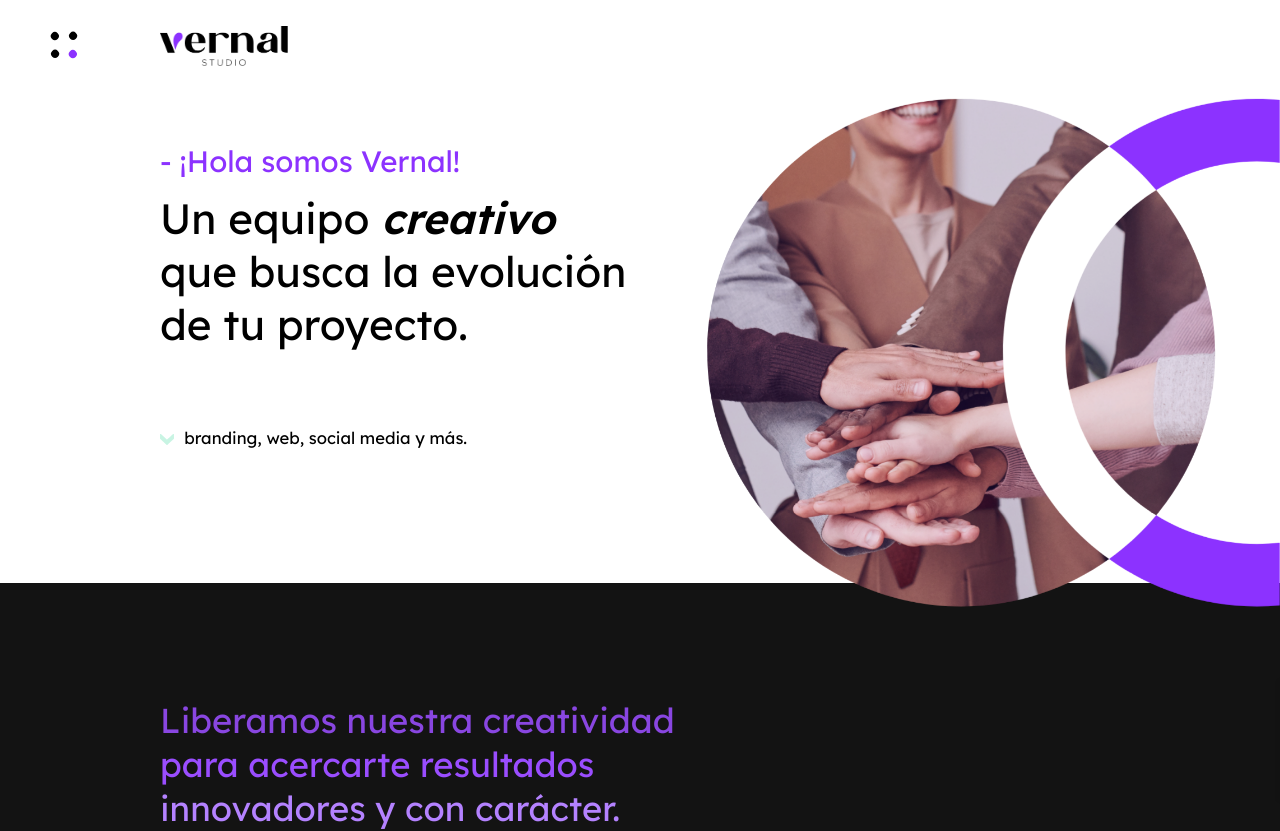
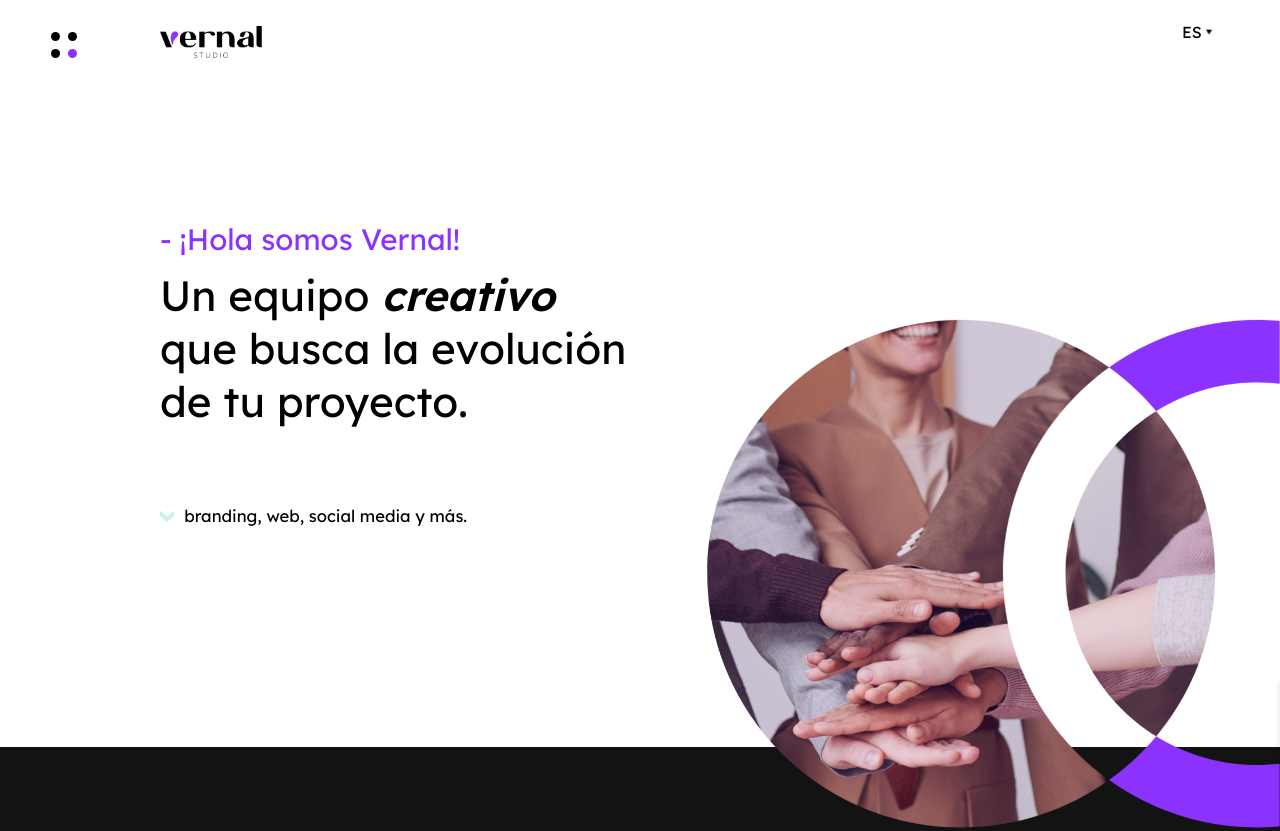
Before and after one commit to vitto-tezza/vernal-studio, a React (Create React App) app: page / in a window 1280 px wide. Shown: the top 831 px of the page. Built offline with nearby package versions, Linux system fonts and the light colour scheme.

Commit message:
correcciones grales y animacion creative process

```diff
--- a/src/components/AboutUs/AboutUs.css
+++ b/src/components/AboutUs/AboutUs.css
@@ -128,6 +128,7 @@
 @media screen and (min-width: 767px) {
   .AboutUs-Container {
     width: 80%;
+    padding-bottom: 5vw;
   }
 
   .AboutUs-Subcontainer {
@@ -217,7 +218,7 @@
   }
 
   .Circle-1 {
-    top: 24vw;
+    top: 20vw;
     width: 30vw;
     height: 30vw;
     left: 45%;
--- a/src/components/CreativeProcess/CreativeProcess.css
+++ b/src/components/CreativeProcess/CreativeProcess.css
@@ -121,7 +121,6 @@
 
 .Background-Image-Container-Desktop {
   display: none;
-  border: 2px solid red;
 }
 
 @media screen and (min-width: 767px) {
@@ -152,10 +151,17 @@
     width: 34vw;
     bottom: 0;
     right: 0;
+    opacity: 1;
+    transition: 2s;
     flex-direction: row;
     flex-wrap: wrap;
     justify-content: space-between;
     margin-right: 15%;
+    will-change: opacity;
+  }
+
+  .CreativeProcess-Container.CreativeProcess-Scroll {
+    opacity: 0;
   }
 
   .CreativeProcess-Box {
@@ -251,16 +257,23 @@
   .Background-Image-Container-Desktop {
     position: absolute;
     display: flex;
-    bottom: -5vw;
+    bottom: 5vw;
     margin-left: 0;
     width: 40%;
     overflow: hidden;
+    transition: 1s;
+    will-change: margin;
+  }
+
+  .Background-Image-Container-Desktop.CreativeProcess-Scroll {
+    margin-left: -10vw;
   }
 
   .Background-Image-Desktop1 {
     margin: 0;
-    width: 55%;
+    width: 22vw;
     margin-left: -30%;
+    z-index: 3;
   }
 
   .Background-Image-Desktop2 {
@@ -276,27 +289,32 @@
   }
 
   .Circle-One {
-    width: 27.8vw;
-    height: 27.8vw;
+    width: 27.6vw;
+    height: 27.6vw;
     border-radius: 200vw;
     display: flex;
     position: absolute;
     overflow: hidden;
-    transform: translateX(4.1vw) translateY(0.6vw);
+    transform: translateX(4.3vw) translateY(0.835vw);
   }
   .Circle-Two {
-    width: 22vw;
-    height: 22vw;
+    width: 20.9vw;
+    height: 20.9vw;
     background-color: #c09bfc;
     border-radius: 200vw;
     display: flex;
     position: absolute;
     z-index: 2;
-    transform: translateX(-14.4vw) translateY(3.2vw);
-    transition: 0.5s;
+    transform: translateX(-12.6vw) translateY(3.4vw);
+    transition: 1s;
+    will-change: transform;
   }
 
+  .Background-Image-Container-Desktop.CreativeProcess-Scroll .Circle-Two {
+    transform: translateX(-12.8vw) translateY(3.5vw) scale(1.55);
+  }
+  /*
   .Background-Image-Container-Desktop:hover .Circle-Two {
-    transform: translateX(-14.4vw) translateY(3.2vw) scale(1.38);
-  }
+
+  } */
 }
--- a/src/components/CreativeProcess/CreativeProcess.js
+++ b/src/components/CreativeProcess/CreativeProcess.js
@@ -12,7 +12,7 @@ const creativeProcess = () => {
         </p>
         <h6 className="CreativeProcess-Title">Design Thinking</h6>
       </div>
-      <div className="CreativeProcess-Container">
+      <div className="CreativeProcess-Container animate CreativeProcess-Scroll">
         <div className="CreativeProcess-Box">
           <div className="CreativeProcess-Box-Icon">
             <figure
@@ -83,7 +83,7 @@ const creativeProcess = () => {
           </p>
         </div>
       </div>
-      <div className="Background-Image-Container-Desktop">
+      <div className="Background-Image-Container-Desktop animate CreativeProcess-Scroll">
         <img
           className="Background-Image-Desktop1"
           src={Background1}
--- a/src/components/Hero/Hero.css
+++ b/src/components/Hero/Hero.css
@@ -44,13 +44,20 @@
 .Hero-Background-Image {
   position: absolute;
   right: 0;
-  top: 108.8vw;
+  /* top: 108.8vw; */
   z-index: 1;
   width: 95%;
 }
 @media screen and (min-width: 1199px) {
   .Hero {
-    padding: 6vw 0 10.5vw;
+    height: 100vh;
+    min-height: 50vw;
+    max-height: 58.33vw;
+    /* max-height: ; */
+    /* padding: 6vw 0 10.5vw; */
+    padding: 0 0;
+    display: flex;
+    align-items: center;
   }
   .hero-redes {
     display: flex;
@@ -61,7 +68,8 @@
     margin-left: 3.5%;
     width: 3vw;
     height: 9vw;
-    top: 15vw;
+    /* top: 15vw; */
+    margin-top: -3vw;
     position: absolute;
   }
   .hero-redes-container {
@@ -148,7 +156,7 @@
 
   .Hero-Background-Image {
     width: 45%;
+    bottom: -5vw;
     right: 0;
-    top: 6.68vw;
   }
 }
--- a/src/components/NavBar/NavBar.css
+++ b/src/components/NavBar/NavBar.css
@@ -114,6 +114,11 @@
 
   position: relative;
 }
+
+.language-button-desktop {
+  display: none;
+}
+
 .language-button {
   width: 13vw;
   color: #ffffff;
@@ -259,6 +264,9 @@
 @media screen and (min-width: 1199px) {
   .container-NavBar {
     padding-top: 0;
+    position: absolute;
+    width: 100%;
+    padding-bottom: 1vw;
   }
   .menu-nav {
     width: 80%;
@@ -278,62 +286,81 @@
   }
 
   .menu-button-span {
-    height: 3.5vw;
+    height: 2.5vw;
   }
 
   .menu-button-1 {
     width: 0.6vw;
-
-    transform: rotateZ(-45deg) translateY(-0.1vw) translateX(1vw);
+    transform: rotateZ(-45deg) translateY(0.2vw) translateX(0.69vw);
   }
 
   .menu-button-2 {
     width: 0.6vw;
-
-    transform: rotateZ(45deg) translateY(-0.1vw) translateX(-1vw);
+    transform: rotateZ(45deg) translateY(0.2vw) translateX(-0.68vw);
   }
   .menu-button-3 {
     width: 0.6vw;
-    transform: rotateZ(45deg) translateY(0.1vw) translateX(1vw);
+
+    transform: rotateZ(45deg) translateY(-0.2vw) translateX(0.68vw);
   }
   .menu-button-4 {
     width: 0.6vw;
-    transform: rotateZ(-45deg) translateY(0.1vw) translateX(-1vw);
+    transform: rotateZ(-45deg) translateY(-0.2vw) translateX(-0.68vw);
   }
 
   .menu-button-span.menu-button-1.menuButtonIsActive {
-    width: 0.6vw;
-    height: 0.6vw;
+    width: 0.7vw;
+    height: 0.7vw;
     transform: rotateZ(45deg) translateY(0) translateX(0);
   }
 
   .menu-button-span.menu-button-2.menuButtonIsActive {
-    width: 0.6vw;
-    height: 0.6vw;
+    width: 0.7vw;
+    height: 0.7vw;
     transform: rotateZ(-45deg) translateY(0) translateX(0);
   }
 
   .menu-button-span.menu-button-3.menuButtonIsActive {
-    width: 0.6vw;
-    height: 0.6vw;
+    width: 0.7vw;
+    height: 0.7vw;
     transform: rotateZ(-45deg) translateY(0) translateX(0);
   }
 
   .menu-button-span.menu-button-4.menuButtonIsActive {
-    width: 0.6vw;
-    height: 0.6vw;
+    width: 0.7vw;
+    height: 0.7vw;
     transform: rotateZ(45deg) translateY(0) translateX(0);
   }
 
   .logo {
     margin: 0 0 0 12.5%;
-    width: 10vw;
+    width: 8vw;
   }
 
   .logo-vernal {
-    width: 10vw;
+    width: 100%;
     margin: 2vw 0 0;
   }
+
+  .language-button-desktop {
+    display: flex;
+    color: #000;
+    position: absolute;
+    right: 5%;
+    top: 1.5vw;
+    width: 3vw;
+    display: flex;
+    justify-content: space-evenly;
+    align-items: center;
+    height: 2vw;
+    cursor: pointer;
+  }
+
+  .language-button-desktop-img {
+    width: 0.45vw;
+    transform: rotateZ(90deg);
+  }
+
   .Desplegable {
     width: 75%;
     margin-left: -75%;
@@ -365,7 +392,7 @@
   }
   .menu-li {
     margin: 1.5vw 0;
-    font-size: 3.5vw;
+    font-size: 3.7vw;
   }
   .menu-checkbox {
     margin-right: 2vw;
@@ -381,11 +408,12 @@
     height: 100%;
     padding: 0;
     z-index: 6;
+    justify-content: center;
     border-bottom: none;
     background-image: url(../../utils/images/desplegable-wsp.svg);
     background-size: 23%;
     background-repeat: no-repeat;
-    background-position: right center;
+    background-position: 98% center;
   }
 
   .txt-desplegable:hover .txt-desplegable-tel {
@@ -406,20 +434,20 @@
   }
 
   .txt-desplegable-1 {
-    font-size: 1vw;
+    font-size: 0.9vw;
     width: 70%;
     z-index: 6;
     text-align: end;
   }
   .txt-desplegable-2 {
-    font-size: 1vw;
+    font-size: 0.9vw;
     width: 70%;
     text-align: end;
 
     font-weight: 200;
   }
   .txt-desplegable-tel {
-    font-size: 1vw;
+    font-size: 0.9vw;
     width: 70%;
     text-align: end;
 
--- a/src/components/NavBar/NavBar.js
+++ b/src/components/NavBar/NavBar.js
@@ -5,6 +5,7 @@ import "./NavBar.css";
 import logoVernalWhite from "../../utils/images/logo-vernal-white.png";
 import logoVernalBlack from "../../utils/images/logo-vernal-black.png";
 import languageArrow from "../../utils/images/header-languagearrow.png";
+import languageArrowD from "../../utils/images/header-languagearrowd.png";
 
 function NavBar() {
   const [menu, setMenu] = useState(false);
@@ -46,6 +47,14 @@ function NavBar() {
 
       <div className="logo">
         <img className="logo-vernal" src={logoVernalWhite} alt="logo"></img>
+      </div>
+      <div className="language-button-desktop" id="language-button-desktop">
+        ES{" "}
+        <img
+          className="language-button-desktop-img"
+          src={languageArrowD}
+          alt="language-selector"
+        ></img>
       </div>
       <div className={`Desplegable ${menu ? "isActive" : ""}`}>
         <div className="menu-nav">
--- a/src/components/Projects/Projects.js
+++ b/src/components/Projects/Projects.js
@@ -5,25 +5,9 @@ import LogoLoop3 from "../../utils/images/projects-loop3-logo.png";
 import LogoMaderoTango from "../../utils/images/projects-maderotango-logo.png";
 import LogoDaleplast from "../../utils/images/projects-daleplast-logo.png";
 import LogoTuEspacio from "../../utils/images/projects-tuespacio-logo.svg";
+import scrollFunction from "../../utils/funtions/Scroll-Function";
 
-const Projects = () => {
-  window.addEventListener("scroll", function() {
-    var animate = document.querySelectorAll(".animate");
-
-    for (let i = 0; i < animate.length; i++) {
-      let altura = window.innerHeight / 1.7;
-
-      let distancia = animate[i].getBoundingClientRect().top;
-
-      if (distancia <= altura) {
-        animate[i].classList.remove(
-          "Projects-ScrollAnimation",
-          "Projects-ScrollAnimation-Arrow"
-        );
-      }
-    }
-  });
-
+const Projects = (scrollFunction) => {
   return (
     <div className="Projects" id="Projects">
       <div className="Projects-Container">
--- /dev/null
+++ b/src/utils/funtions/Scroll-Function.js
@@ -0,0 +1,19 @@
+const scrollFunction = window.addEventListener("scroll", function() {
+  var animate = document.querySelectorAll(".animate");
+
+  for (let i = 0; i < animate.length; i++) {
+    let altura = window.innerHeight / 1.7;
+
+    let distancia = animate[i].getBoundingClientRect().top;
+
+    if (distancia <= altura) {
+      animate[i].classList.remove(
+        "Projects-ScrollAnimation",
+        "Projects-ScrollAnimation-Arrow",
+        "CreativeProcess-Scroll"
+      );
+    }
+  }
+});
+
+export default scrollFunction;
```
Also changed, not shown: src/utils/images/header-languagearrowd.png (added).
